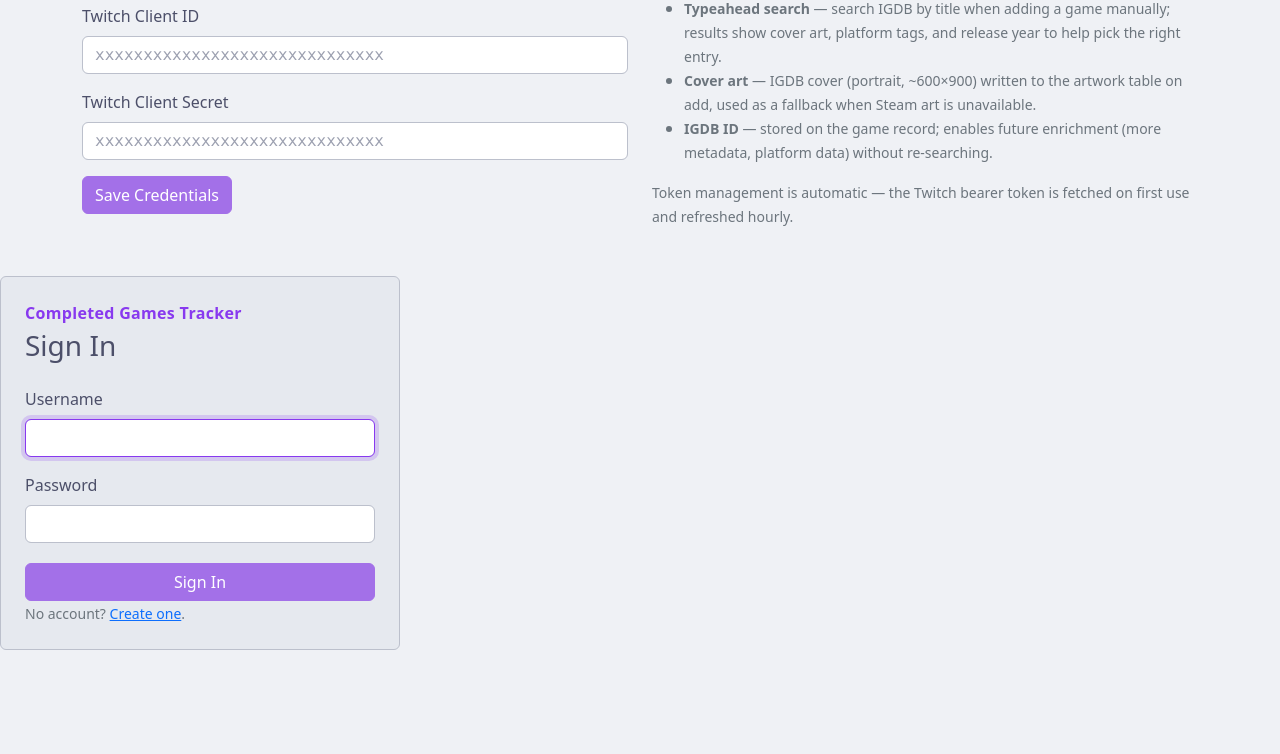
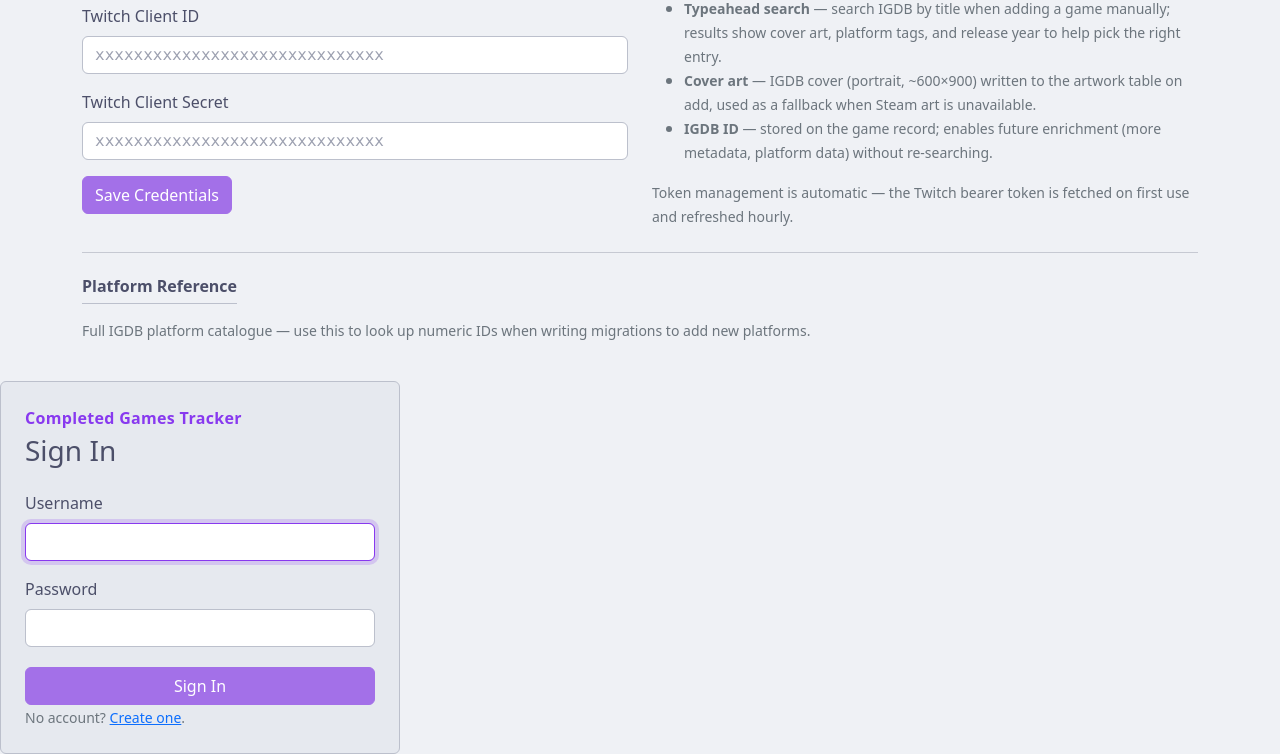
Before and after one commit to barryjj/completed-games-tracker-fastapi, a FastAPI app: template frontend/templates/integrations_igdb.html in a window 1280 px wide. Shown: the part 319-1073 px from the top of the page. Before the commit the page ends 969 px from the top, so only its background shows below. Run offline with FastAPI, Linux system fonts and the light colour scheme; the template is opened without the code that fills it, so the values that code supplies are empty; some libraries are stand-ins or nearby versions.

Commit message:
Add IGDB platform reference endpoint
GET /integrations/igdb/platforms fetches the full IGDB platform
catalogue (read-only, no DB writes) and renders a scrollable table
showing id, name, category, and generation. Adds a "Fetch platform
list" button to the IGDB integrations page so platform IDs can be
looked up when writing new migrations.

Co-Authored-By: Claude Sonnet 4.6 <noreply@anthropic.com>

```diff
--- a/backend/integrations.py
+++ b/backend/integrations.py
@@ -1148,3 +1148,38 @@ def igdb_game_lookup(
         name="partials/igdb_search_results.html",
         context={"results": results},
     )
+
+
+@router.get("/igdb/platforms")
+def igdb_platform_list(
+    request: Request,
+    current_user: models.User = Depends(get_web_user),
+):
+    """Fetch IGDB's full platform catalogue and render it as a reference table.
+
+    Read-only — no DB writes. Intended so the user can look up IGDB platform
+    IDs when they want to add new platforms via migration.
+    """
+    if not current_user.twitch_client_id or not current_user.twitch_client_secret:
+        return templates.TemplateResponse(
+            request=request,
+            name="partials/igdb_platform_list.html",
+            context={"platforms": [], "error": "IGDB credentials not configured."},
+        )
+    try:
+        platforms = _igdb.fetch_platforms(
+            current_user.twitch_client_id,
+            current_user.twitch_client_secret,
+        )
+    except Exception as e:
+        _logger.warning("IGDB platform list fetch failed: %s", e)
+        return templates.TemplateResponse(
+            request=request,
+            name="partials/igdb_platform_list.html",
+            context={"platforms": [], "error": f"IGDB request failed: {e}"},
+        )
+    return templates.TemplateResponse(
+        request=request,
+        name="partials/igdb_platform_list.html",
+        context={"platforms": platforms},
+    )
--- a/frontend/templates/integrations_igdb.html
+++ b/frontend/templates/integrations_igdb.html
@@ -75,4 +75,24 @@
 </div>
 
 <div id="igdb-flash" class="mt-4"></div>
+
+<hr class="my-4">
+
+<div class="d-flex align-items-center gap-3 mb-3">
+  <h5 class="cgt-config-section mb-0">Platform Reference</h5>
+  {% if current_user.twitch_client_id and current_user.twitch_client_secret %}
+  <button
+    type="button"
+    class="btn btn-outline-secondary btn-sm"
+    hx-get="/integrations/igdb/platforms"
+    hx-target="#igdb-platform-list"
+    hx-swap="innerHTML"
+    hx-indicator="#igdb-platform-spinner"
+  >Fetch platform list</button>
+  <span id="igdb-platform-spinner" class="htmx-indicator text-secondary small">Loading&hellip;</span>
+  {% endif %}
+</div>
+<p class="text-secondary small mb-3">Full IGDB platform catalogue — use this to look up numeric IDs when writing migrations to add new platforms.</p>
+<div id="igdb-platform-list"></div>
+
 {% endblock %}
```
Also changed, not shown: backend/igdb.py (+42 -0 lines), frontend/templates/partials/igdb_platform_list.html (added, +29 -0 lines).
